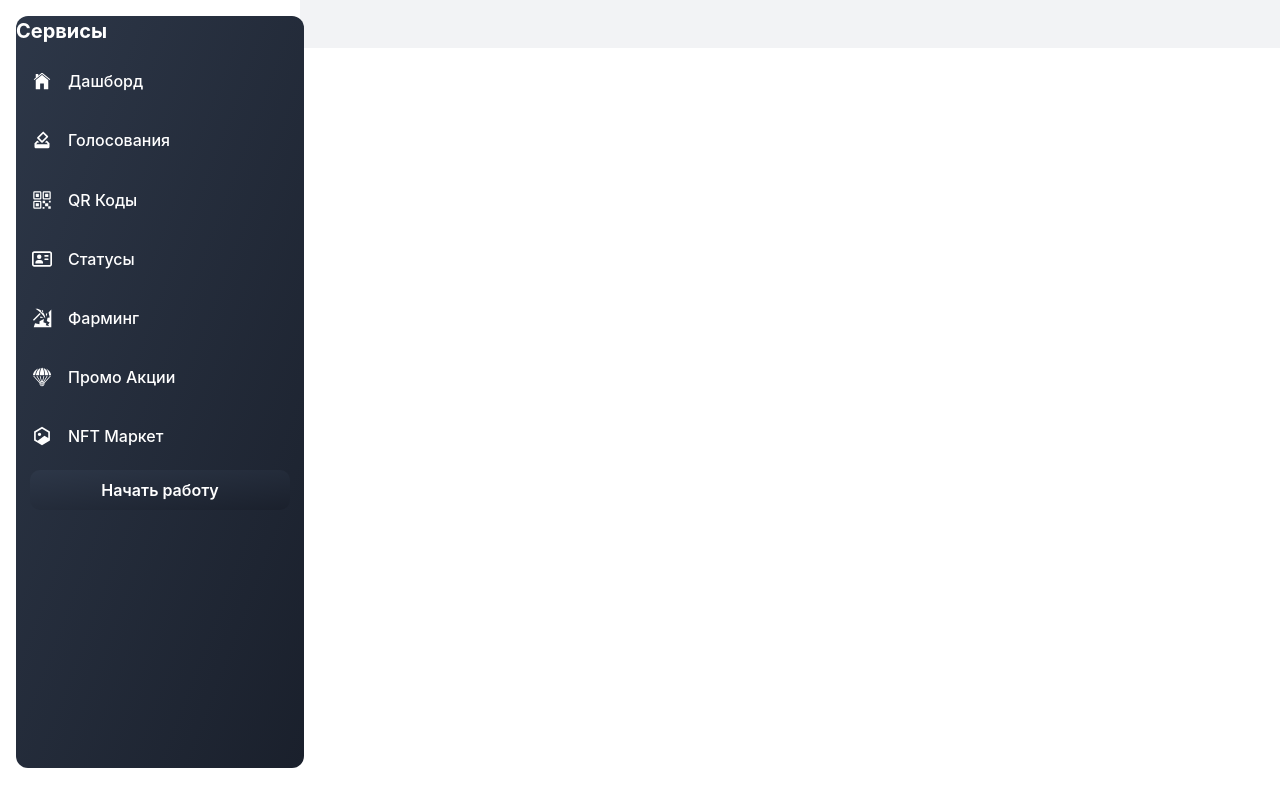
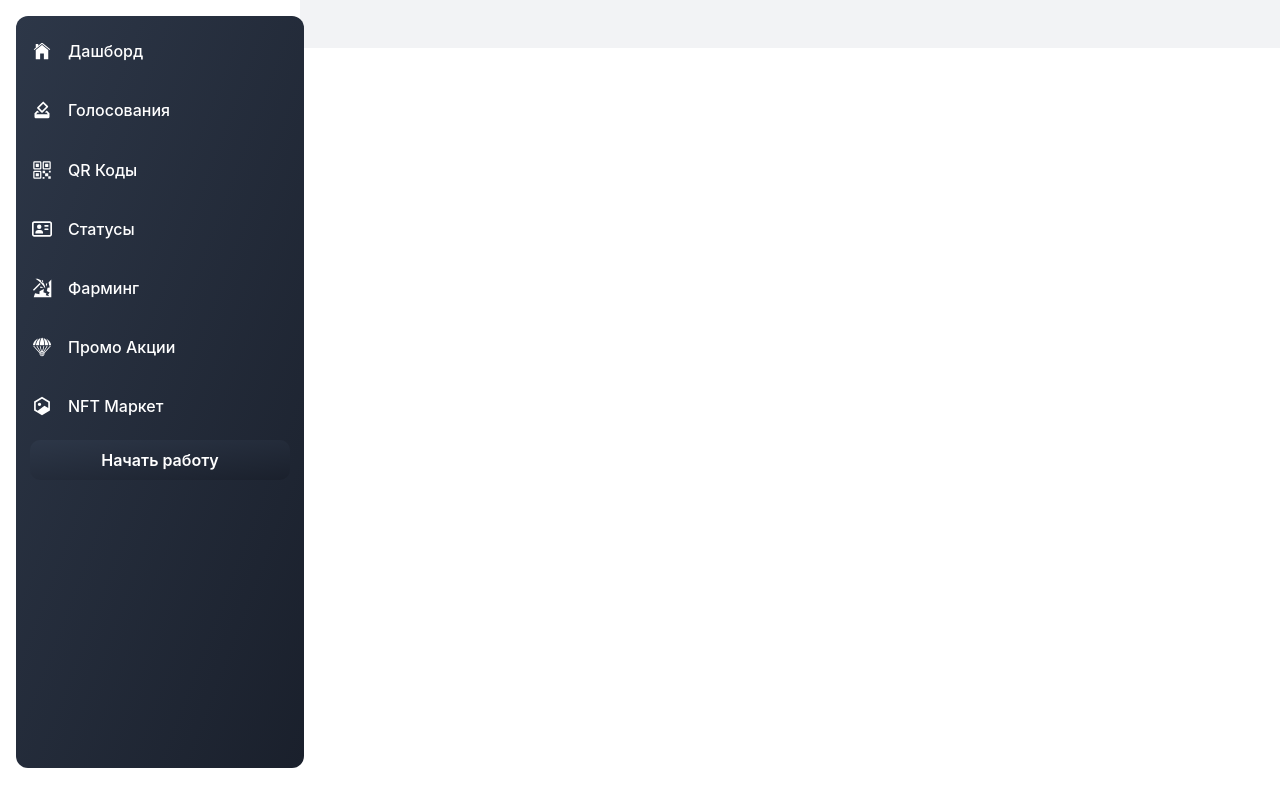
Before and after one commit to GODAOSOFTWARE/front-end, a React (Create React App) app: page / in a window 1280 px wide. Built offline with nearby package versions, Linux system fonts and the light colour scheme; what @web3modal/wagmi, wagmi would draw is missing.

Commit message:
Скрыта шапка

```diff
--- a/src/components/layout/Sidebar.js
+++ b/src/components/layout/Sidebar.js
@@ -28,7 +28,7 @@ const Sidebar = () => {
     return (
         <aside className="sidebar">
             <ul className="sidebar-list">
-                <div className="logo">Сервисы</div>
+                <div className="logo"></div>
                 <li>
                     <Link to="/dashboard" className="sidebar-link">
                         <IoIosHome className="icon"/>
```
